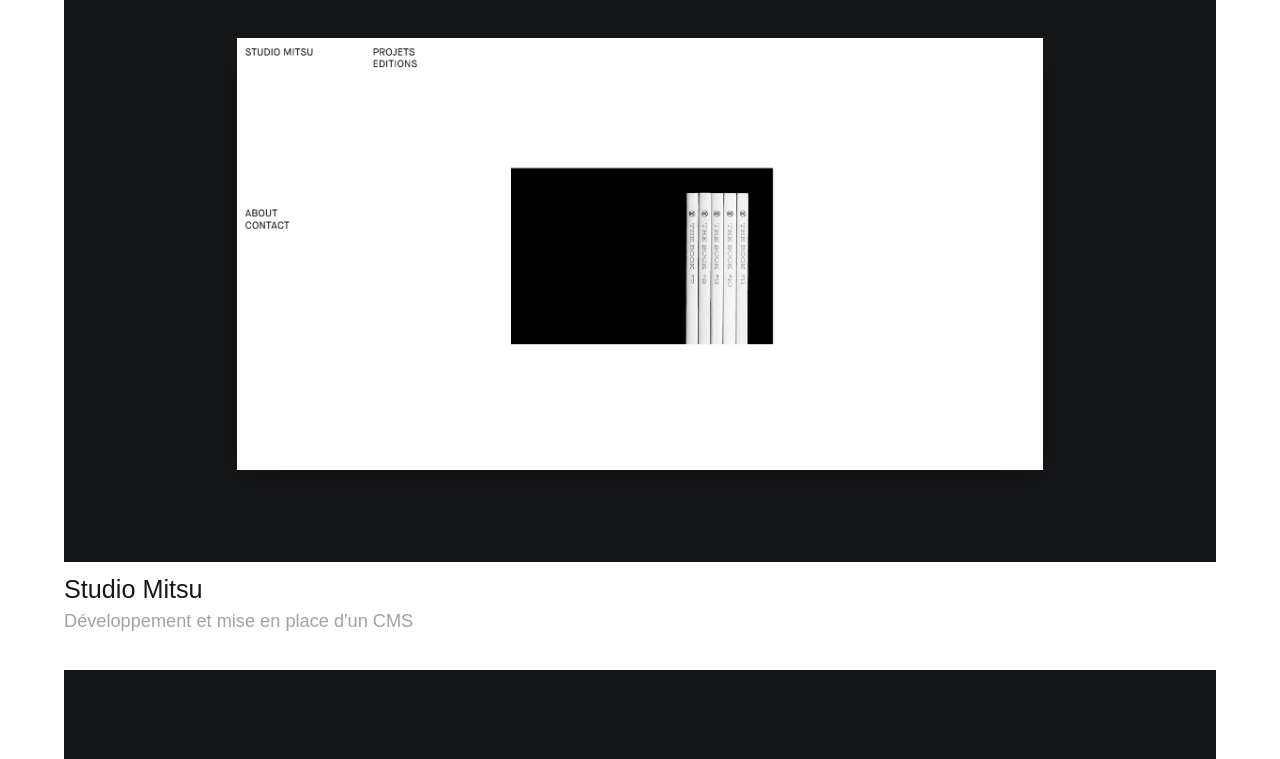
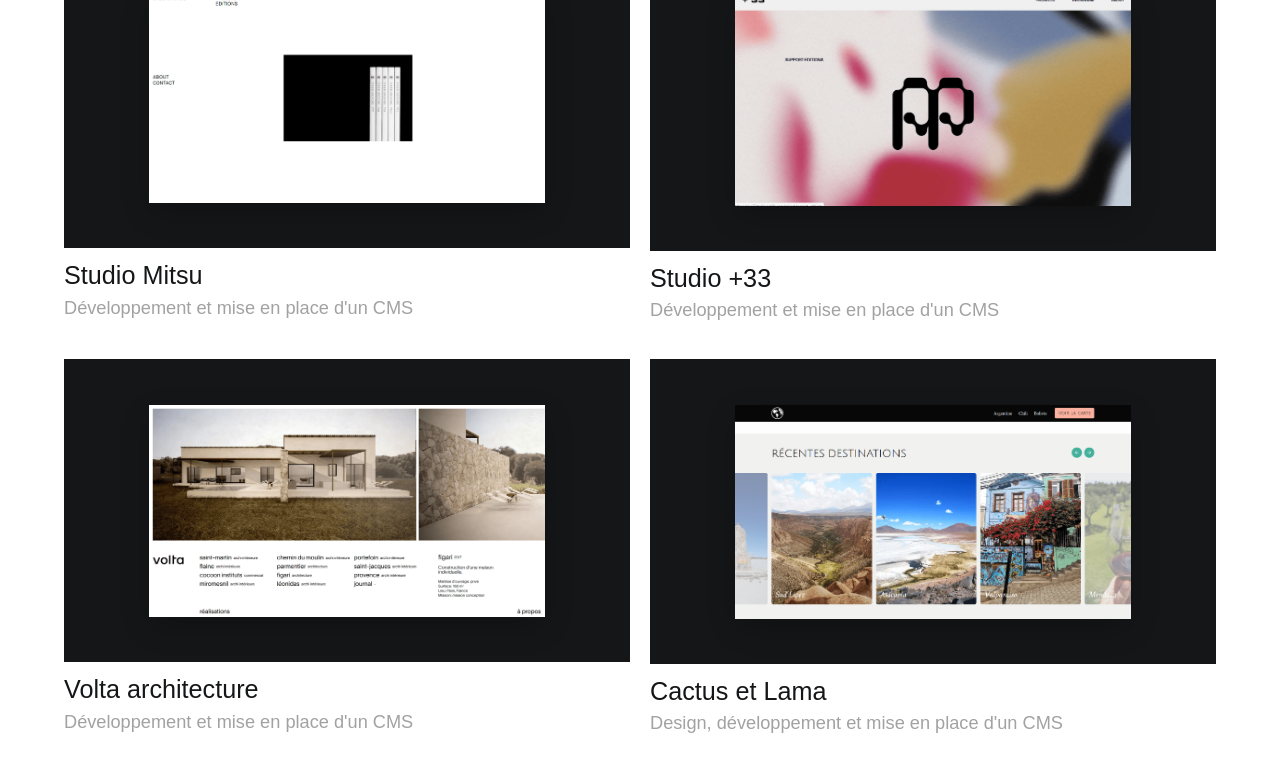
Before and after one commit to valenbellamy/portfolio, a Gatsby site: page / in a window 1280 px wide. Shown: the part 637-1396 px from the top of the page. Built offline with nearby package versions, Linux system fonts and the light colour scheme; Gatsby itself is replaced by a stand-in of ours; a web font is replaced by a local one.

Commit message:
grid projects

```diff
--- a/src/components/project.js
+++ b/src/components/project.js
@@ -1,23 +1,39 @@
-import React from "react"
+import React, { useRef } from "react"
 import useOnScreen from "./Hooks/useOnScreen"
 import Img from "gatsby-image"
 import { useSpring, animated } from "react-spring"
 
-const calc = (x, y) => [
-  -(y - window.innerHeight / 2) / 100,
-  (x - window.innerWidth / 2) / 100,
-  1,
-]
-const trans = (x, y, s) =>
-  `perspective(800px) rotateX(${x}deg) rotateY(${y}deg) scale(${s})`
-
-const Project = ({ img, title, description, url }) => {
+const Project = ({ img, title, description, url, alt }) => {
   const [setRef, visible] = useOnScreen({ threshold: 0.1 })
+  let aRef = useRef(null)
 
   const [props, set] = useSpring(() => ({
     xys: [0, 0, 1],
     config: { mass: 5, tension: 350, friction: 40 },
   }))
+
+  // const calc = (x, y) => [
+  //   -(y - window.innerHeight / 2) / 60,
+  //   (x - window.innerWidth / 2) / 60,
+  //   1,
+  // ]
+
+  const calc = (x, y) => [
+    -(y - aRef.current.clientHeight / 2) / 30,
+    (x - aRef.current.clientWidth / 2) / 30,
+    1,
+  ]
+
+  const trans = (x, y, s) =>
+    `perspective(800px) rotateX(${x}deg) rotateY(${y}deg) scale(${s})`
+
+  const mouseMove = e => {
+    e.persist()
+    var rect = e.target.getBoundingClientRect()
+    var x = e.clientX - rect.left //x position within the element.
+    var y = e.clientY - rect.top
+    set({ xys: calc(x, y) })
+  }
 
   return (
     <div className={`project ${visible ? "--visible" : ""}`} ref={setRef}>
@@ -26,11 +42,13 @@ const Project = ({ img, title, description, url }) => {
         target="_blank"
         rel="noreferrer noopener"
         className="project__image"
-        onMouseMove={({ clientX: x, clientY: y }) => set({ xys: calc(x, y) })}
+        // onMouseMove={({ clientX: x, clientY: y }) => set({ xys: calc(x, y) })}
+        onMouseMove={e => mouseMove(e)}
         onMouseLeave={() => set({ xys: [0, 0, 1] })}
+        ref={aRef}
       >
         <animated.div style={{ transform: props.xys.interpolate(trans) }}>
-          <Img fluid={img} />
+          <Img fluid={img} alt={alt} />
         </animated.div>
       </a>
       <h2>{title}</h2>
--- a/src/pages/a-propos.js
+++ b/src/pages/a-propos.js
@@ -78,6 +78,7 @@ const AproposPage = ({ data }) => {
           <Img
             fluid={data.img.childImageSharp.fluid}
             backgroundColor="#000000"
+            alt="Photo de Valentin Bellamy, développeur frontend"
           />
         </div>
       </section>
--- a/src/pages/index.js
+++ b/src/pages/index.js
@@ -84,30 +84,36 @@ const IndexPage = ({ data }) => {
       <section className="projects --anim" ref={elRef}>
         <div className="container">
           <h2 className="special__title mbm">mes projets récents</h2>
+          <div className="projects__grid">
             <Project
               img={data.img1.childImageSharp.fluid}
               title="Studio Mitsu"
               description="Développement et mise en place d'un CMS"
               url="https://studiomitsu.com"
+              alt="Capture d'écran du site Studio Mitsu développé par Valentin Bellamy"
+            />
+            <Project
+              img={data.img3.childImageSharp.fluid}
+              title="Studio +33"
+              description="Développement et mise en place d'un CMS"
+              url="https://plus33studio.com"
+              alt="Capture d'écran du site Studio +33 développé par Valentin Bellamy"
             />
             <Project
               img={data.img2.childImageSharp.fluid}
               title="Volta architecture"
               description="Développement et mise en place d'un CMS"
               url="https://volta-architecture.com"
-          />
-          <Project
-            img={data.img3.childImageSharp.fluid}
-            title="Studio +33"
-            description="Développement et mise en place d'un CMS"
-            url="https://plus33studio.com"
+              alt="Capture d'écran du site Volta Architecture développé par Valentin Bellamy"
             />
             <Project
               img={data.img4.childImageSharp.fluid}
               title="Cactus et Lama"
               description="Design, développement et mise en place d'un CMS"
               url="https://cactus-et-lama.fr"
+              alt="Capture d'écran du site Cactus et Lama développé par Valentin Bellamy"
             />
+          </div>
         </div>
       </section>
     </Layout>
--- a/src/static/style/home.scss
+++ b/src/static/style/home.scss
@@ -2,6 +2,14 @@
   padding-bottom: 3rem;
   @media (min-width: 767.98px) {
     padding-bottom: 5rem;
+  }
+  .projects__grid {
+    display: grid;
+    grid-template-columns: repeat(1, 1fr);
+    grid-template-rows: 1fr;
+    grid-gap: 0rem 2rem;
+    @media (min-width: 1199.98px) {
+      grid-template-columns: repeat(2, 1fr);
     }
     .project {
       margin-bottom: 2rem;
@@ -22,10 +30,11 @@
       }
       h2 {
         font-size: calc(#{$main-size} * 1.6);
-      margin: 1.5rem 0rem 1rem 0rem;
+        margin: 1rem 0rem 0.5rem 0rem;
         line-height: 1;
         @media (min-width: 767.98px) {
           font-size: calc(#{$main-size} * 1.8);
+          margin: 1.5rem 0rem 1rem 0rem;
         }
       }
       div {
@@ -39,17 +48,7 @@
       }
       &.--visible {
         opacity: 1;
-      //transform: none;
-    }
-    // &:nth-child(2n + 1) {
-    //   .project__image {
-    //     background-color: $secondary-text;
-    //   }
-    // }
-    // &:nth-child(2n) {
-    //   .project__image {
-    //     background-color: $primary-text;
-    //   }
-    // }
       }
     }
+  }
+}
```
Lines whose indentation alone changed are shown as unchanged.
